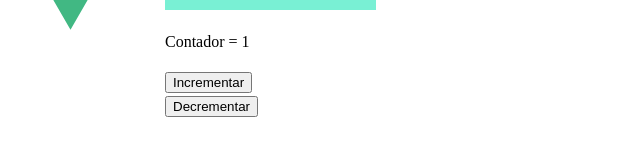
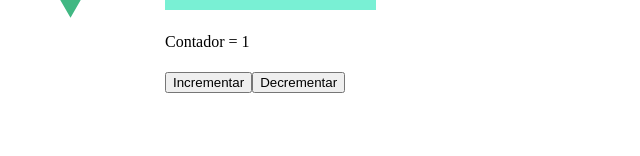
Before and after one commit to Juanjo2222/alebatExercisesVue, a Vue app in the folder vueProject/: page / in a window 1280 px wide. Both pictures are taken after a click on the button "Incrementar". Shown: the part 174-330 px from the top of the page, without its empty margins (0-640 px from the left). Built offline with nearby package versions, Linux system fonts and the light colour scheme; the HTML template or start-up script is replaced by a standard one.

Commit message:
exercise 6 refactorized

```diff
--- a/vueProject/src/components/TheCounter.vue
+++ b/vueProject/src/components/TheCounter.vue
@@ -8,11 +8,7 @@ const counter = ref(0)
   <section>
     <TheTitle #title>Título estático</TheTitle>
     <p>Contador = {{ counter }}</p>
-    <div v-if="counter <= 10">
-      <button class="increment" @click="counter++">Incrementar</button>
-    </div>
-    <div v-if="counter !== 0">
-      <button class="decrement" @click="counter--">Decrementar</button>
-    </div>
+    <button class="increment" @click="counter++" v-if="counter <= 10">Incrementar</button>
+    <button class="decrement" @click="counter--" v-if="counter !== 0">Decrementar</button>
   </section>
 </template>
```
